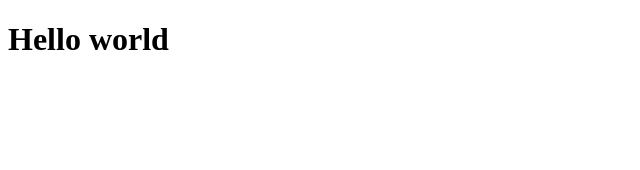
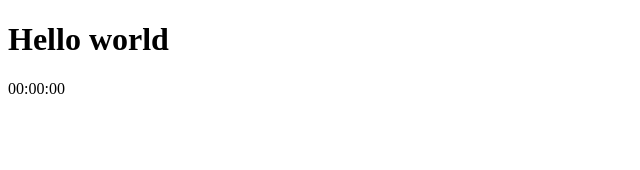
Before and after one commit to ericksvaguilar/stopwatch-app, a React (Create React App) app: page / in a window 1280 px wide. Shown: the top 170 px of the page, without its empty margins (0-640 px from the left). Built offline with nearby package versions, Linux system fonts and the light colour scheme.

Commit message:
feat(clock.jsx): create time state and add first html structure

```diff
--- a/src/components/Clock.jsx
+++ b/src/components/Clock.jsx
@@ -1,5 +1,13 @@
-import React from 'react'
+import React, { useState } from 'react'
 
 export const Clock = () => {
-  return <div></div>
+  const [time, setTime] = useState('00:00:00')
+
+  return (
+    <div>
+      <p>
+        <time dateTime={time}>{time}</time>
+      </p>
+    </div>
+  )
 }
```
